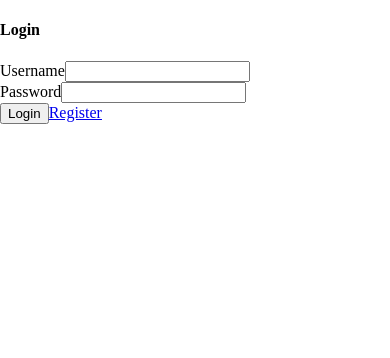
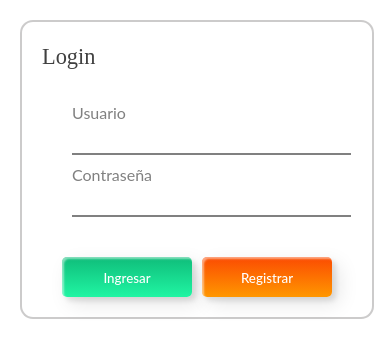
Before and after one commit to JKalith/DP_Leng2024, a Next.js app: page /account/login in a window 390 px wide. Shown: the top 358 px of the page. Built offline with nearby package versions, Linux system fonts and the light colour scheme.

Commit message:
Cambios en diseño de login se implemeto un fondo en activity register Ajuste el responsive del registro de actividad

```diff
--- a/components/activity/AddEditActivity.jsx
+++ b/components/activity/AddEditActivity.jsx
@@ -1,4 +1,4 @@
-import styles from "styles/";
+import styles from "styles/activityRegister.module.css";
 import { activityService, alertService, userService } from "services";
 import { useRouter } from "next/router";
 import InputField from "components/activity/inputField";
--- a/pages/account/login.jsx
+++ b/pages/account/login.jsx
@@ -1,11 +1,13 @@
-import { useRouter } from 'next/router';
-import Link from 'next/link';
-import { useForm } from 'react-hook-form';
-import { yupResolver } from '@hookform/resolvers/yup';
-import * as Yup from 'yup';
-
-import { Layout } from 'components/account';
-import { userService, alertService } from 'services';
+import { useRouter } from "next/router";
+import Link from "next/link";
+import { useForm } from "react-hook-form";
+import { yupResolver } from "@hookform/resolvers/yup";
+import * as Yup from "yup";
+import styles from "styles/login.module.css";
+import { Layout } from "components/account";
+import { userService, alertService } from "services";
+import InputField from "components/activity/inputField";
+import globals from "styles/globals.module.css";
 
 export default Login;
 
@@ -14,8 +16,8 @@ function Login() {
 
   // form validation rules
   const validationSchema = Yup.object().shape({
-        username: Yup.string().required('Username is required'),
-        password: Yup.string().required('Password is required')
+    username: Yup.string().required("Username is required"),
+    password: Yup.string().required("Password is required"),
   });
   const formOptions = { resolver: yupResolver(validationSchema) };
 
@@ -25,10 +27,11 @@ function Login() {
 
   function onSubmit({ username, password }) {
     alertService.clear();
-        return userService.login(username, password)
+    return userService
+      .login(username, password)
       .then(() => {
         // get return url from query parameters or default to '/'
-                const returnUrl = router.query.returnUrl || '/activity';
+        const returnUrl = router.query.returnUrl || "/activity";
         router.push(returnUrl);
       })
       .catch(alertService.error);
@@ -36,26 +39,89 @@ function Login() {
 
   return (
     <Layout>
-            <div className="card">
-                <h4 className="card-header">Login</h4>
-                <div className="card-body">
+      <div className={styles.container}>
+        <div className={styles.containerSec}>
+          <p className={styles.title }>Login</p>
+          <div className={styles.containerForm}>
             <form onSubmit={handleSubmit(onSubmit)}>
-                        <div className="mb-3">
-                            <label className="form-label">Username</label>
-                            <input name="username" type="text" {...register('username')} className={`form-control ${errors.username ? 'is-invalid' : ''}`} />
-                            <div className="invalid-feedback">{errors.username?.message}</div>
+              <div className={styles.containerColum}>
+                <div className={globals.tooltip }>
+                  <InputField
+                    type="text"
+                    {...register("username")}
+                    label="Usuario"
+                    typeData="username"
+                  />
+                  {errors.username && (
+                    <div className={globals.tooltiptext}>
+                      Se necesita un usuario
                     </div>
-                        <div className="mb-3">
-                            <label className="form-label">Password</label>
-                            <input name="password" type="password" {...register('password')} className={`form-control ${errors.password ? 'is-invalid' : ''}`} />
-                            <div className="invalid-feedback">{errors.password?.message}</div>
+                  )}
                 </div>
-                        <button disabled={formState.isSubmitting} className="btn btn-primary">
-                            {formState.isSubmitting && <span className="spinner-border spinner-border-sm me-1"></span>}
-                            Login
+
+                <div className={globals.tooltip }>
+                  <InputField
+                type="password"
+                       name="password"
+                       {...register("password")}
+                    label="Contraseña"
+                    typeData="password"
+                  />
+                  {errors.password && (
+                    <div className={globals.tooltiptext}>
+                     Ingrese una contraseña
+                    </div>
+                  )}
+                </div>
+              </div>
+
+
+
+              <div className={styles.containerFlex}>
+
+
+
+
+                <div className={styles.containerFlex + " " + styles.containerDivide}>
+            <button
+              type="submit"
+              className={globals.customBtn + " " + globals.btnSave}
+            >
+                {formState.isSubmitting && <span></span>}
+              <span>Ingresar</span>
             </button>
-                        <Link href="/account/register" className="btn btn-link">Register</Link>
+
+
+
+
+
+
+
+            <Link className= {styles.Links } href="/account/register"  >
+
+            <button
+              type="button"
+              className={globals.customBtn + " " + globals.btnCancel}
+
+            >
+              <span>Registrar</span>
+            </button>
+
+
+            </Link>
+
+          </div>
+
+
+
+
+
+
+
+
+              </div>
             </form>
+          </div>
         </div>
       </div>
     </Layout>
--- a/pages/activity/manageActivity/index.jsx
+++ b/pages/activity/manageActivity/index.jsx
@@ -66,6 +66,9 @@ function ManageActivity() {
 
                     <span  className={styles.text}>Editar</span>
                     <span  className={styles.icon}>
+
+
+
                     <svg xmlns="http://www.w3.org/2000/svg" width="44" height="44" viewBox="3 0 20 20" fill="none" stroke="currentColor" stroke-width="2" stroke-linecap="round" stroke-linejoin="round" class="icon icon-tabler icons-tabler-outline icon-tabler-pencil-plus">
 <path stroke="none" d="M0 0h24v24H0z" fill="none" />
 <path d="M4 20h4l10.5 -10.5a2.828 2.828 0 1 0 -4 -4l-10.5 10.5v4" />
--- a/styles/activityRegister.module.css
+++ b/styles/activityRegister.module.css
@@ -98,7 +98,7 @@
 
     align-items: center;
     justify-content: center;
-    font-size: px;
+
   }
   @keyframes spin {
     from {
@@ -331,10 +331,34 @@
 
     display: grid;
 
-    margin: 20px;
+
+
+
+
+
+
+    width: 100%;
+    height: 100%;
+    /* Add your background pattern here */
+    background-color:  rgb(255, 255, 255);
+
+    background-image: radial-gradient(rgba(0, 0, 0, 0.171) 2px, transparent 0);
+    background-size: 30px 30px;
+    background-position: -5px -5px
+
+
+
+
+
+
+
+
+
   }
 
   .containerSec {
+    margin-top: 20PX;
+    margin-bottom: 20PX;
     box-sizing: content-box;
     width: auto;
     border-radius: 13px;
@@ -739,29 +763,12 @@
     white-space: nowrap;
     border-radius: 0 4px 4px 0;
   }
-  @media screen and (max-width: 1000px) {
-    .containerDivide {
-      grid-template-columns: 1fr;
-      margin-left: 20px;
-      margin-right: 20px;
-    }
-    .hour {
-      width: 40%;
-    }
-    .left {
-      flex: 1;
-      align-items: center;
+  @media screen and (max-width: 1070px) {
 
-      left: 0;
-    }
 
-    .customTextarea {
-      width: 500px;
-      height: 100px;
-    }
-  }
 
-  @media screen and (max-width: 700px) {
+
+
     .refer-box {
       display: block;
     }
@@ -773,9 +780,8 @@
     }
 
     .containerDivide {
-      grid-template-columns: 1fr;
-      margin-left: 20px;
-      margin-right: 20px;
+      grid-template-columns: 1fr 1FR;
+      margin: 20px;
     }
 
     .inputT {
@@ -792,6 +798,65 @@
 
       height: 100px;
     }
+    .containerSec {
+      width: 85%;
+      margin-top: 20PX;
+      margin-bottom: 20PX;
+    }
+
+
+
+
+  }
+
+
+
+
+
+
+
+
+
+
+
+
+
+  @media screen and (max-width: 865px) {
+    .refer-box {
+      display: block;
+    }
+    .hour {
+      width: 40%;
+    }
+    .refer:first-child {
+      margin-bottom: 3rem;
+    }
+
+    .containerDivide {
+      grid-template-columns: 1fr;
+      margin: 20px;
+    }
+
+    .inputT {
+      width: 80%;
+      border-top-left-radius: 10px;
+      border-top-right-radius: 10px;
+      border-bottom-left-radius: 10px;
+      border-bottom-right-radius: 10px;
+
+      border-color: #878787;
+    }
+    .customTextarea {
+      width: auto;
+
+      height: 100px;
+    }
+    .containerSec {
+      width: 85%;
+      margin-top: 20PX;
+      margin-bottom: 20PX;
+    }
+
   }
   @media screen and (max-width: 500px) {
     .hour {
@@ -803,6 +868,7 @@
 
     .containerDivide {
       grid-template-columns: 1fr;
+
 
     }
     .formField:placeholder-shown ~ .formLabel {
@@ -838,6 +904,9 @@
 
     .containerSec {
         width: 95%;
+        margin-top: 10PX;
+        margin-bottom: 10PX;
+
       }
 
 
--- /dev/null
+++ b/styles/login.module.css
@@ -0,0 +1,84 @@
+.containerForm {
+
+
+    margin-left: 20px;
+    margin-right: 20px;
+
+    justify-content: center;
+    align-items: center;
+
+    font-family: "Lato", sans-serif;
+   width:auto;
+
+  }
+
+
+  .container {
+    /* Centra verticalmente */
+    place-items: center;
+
+    display: grid;
+
+    margin: 20px;
+  }
+
+.containerColum{
+
+    display: grid;
+
+
+}
+
+
+
+  .containerSec {
+    box-sizing: content-box;
+    width: auto;
+
+    border-radius: 13px;
+    padding-bottom: 20px;
+    padding: left;
+    background-color: rgb(255, 255, 255);
+    border: solid 2px #bdbcbcc5;
+  }
+
+
+  .containerFlex {
+    display: flex;
+    justify-content: center;
+    place-items: center;
+    gap: 10px;
+    margin-top: 20PX;
+
+
+  }
+  .containerDivide {
+    display: grid;
+    margin-left: 20px;
+    margin-right: 20px;
+    grid-template-columns: 1fr 1fr;
+    justify-content: center;
+    align-items: center;
+
+    font-family: "Lato", sans-serif;
+    max-width:1000px;
+  }
+  .Links {
+
+
+    cursor: pointer;
+
+    text-decoration: none;
+
+
+
+  }
+  .title {
+
+  font-size: 1.4rem;
+  margin-left: 20px;
+color: #404040;
+font: bold;
+
+
+  }
```
Also changed, not shown: styles/activity.module.css (+26 -0 lines). Lines whose indentation alone changed are shown as unchanged.
